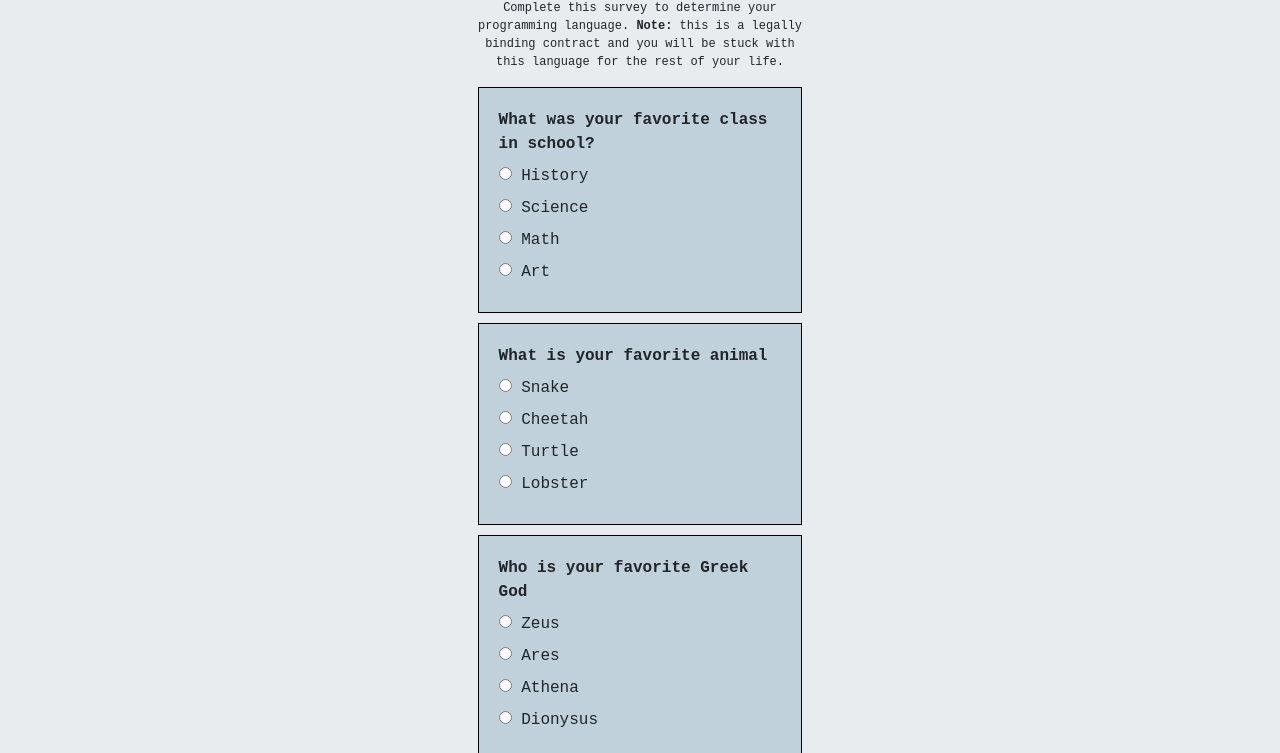
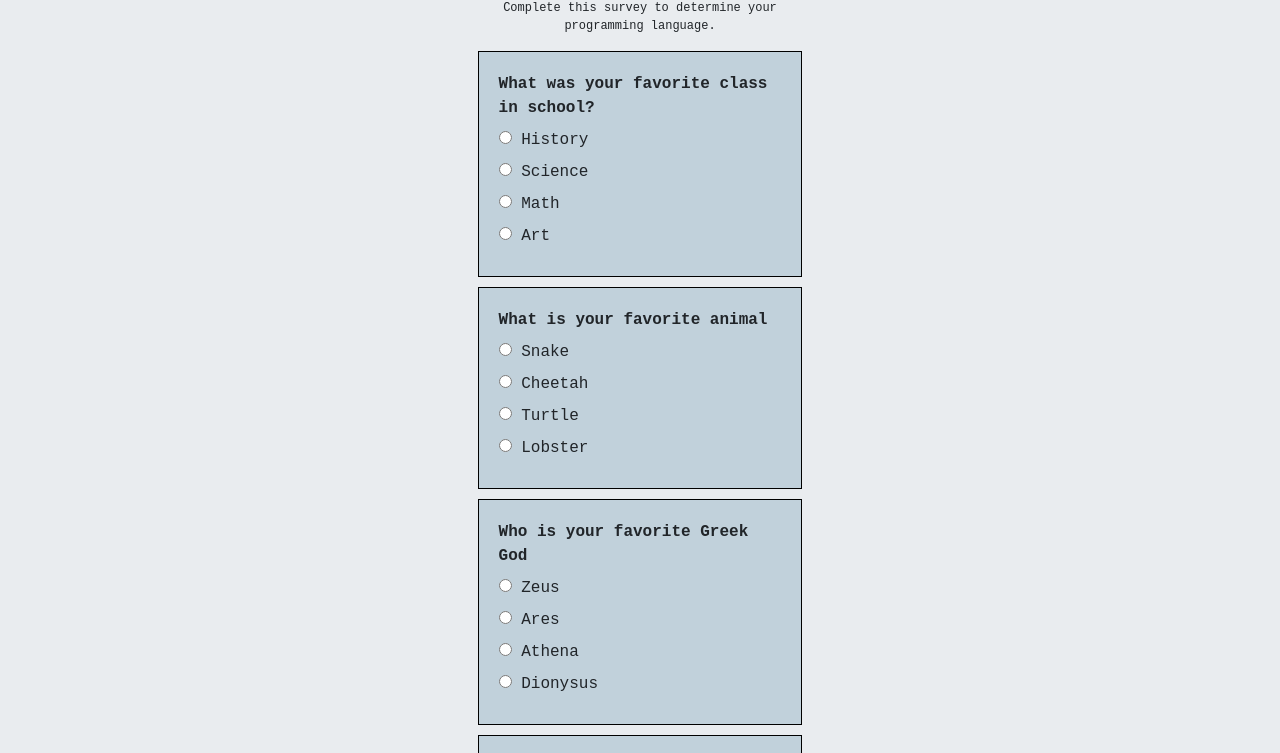
Before and after one commit to Wsercombe/assignment-2, a plain HTML site: page index.html in a window 1280 px wide. Shown: the part 227-980 px from the top of the page. Drawn offline with Linux system fonts and the light colour scheme.

```diff
--- a/index.html
+++ b/index.html
@@ -11,7 +11,7 @@
   <div class = "jumbotron">
     <div class = "container">
       <h1>Programming Language Survey</h1>
-      <p>Complete this survey to determine your programming language. <strong>Note:</strong> this is a legally binding contract and you will be stuck with this language for the rest of your life.</p]>
+      <p>Complete this survey to determine your programming language.
       <form id = "language-survey">
         <div class = "form-group">
           <label for="question-prompt"><strong>What was your favorite class in school?</strong></label>
```
